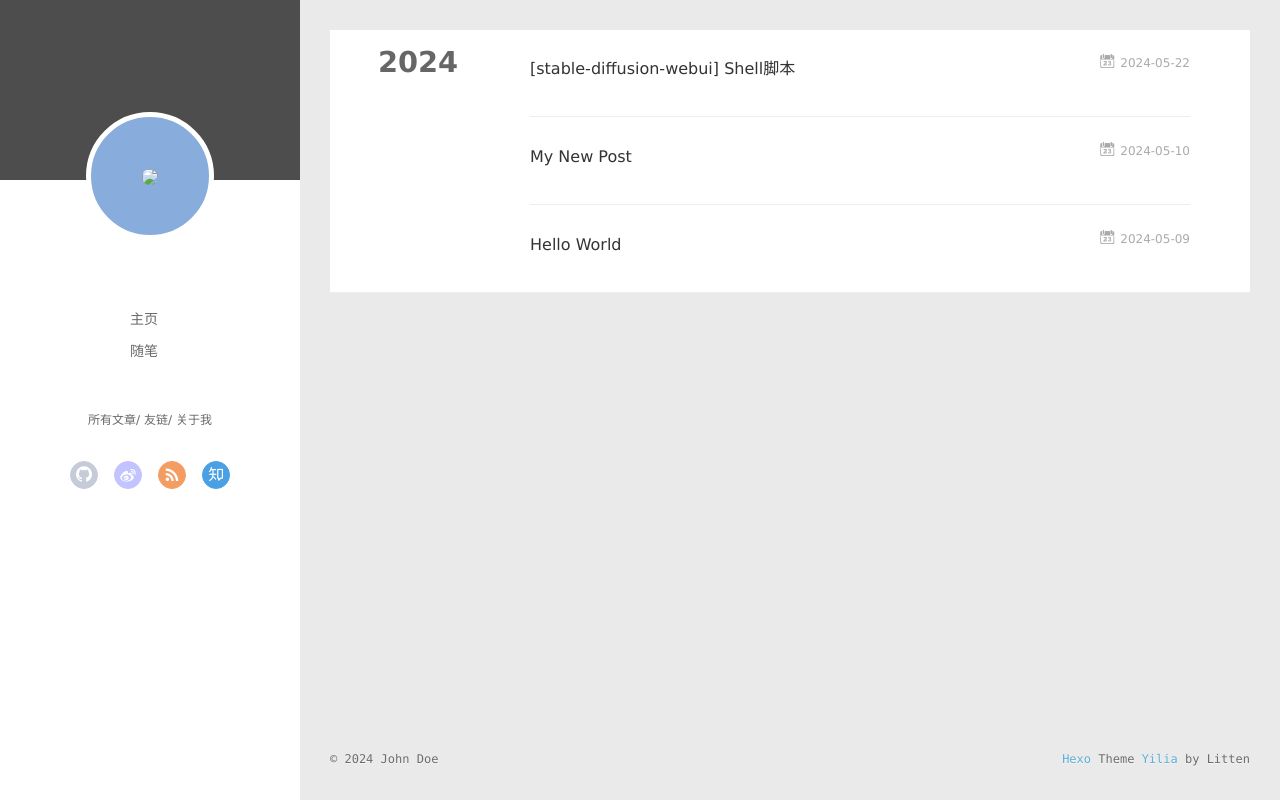
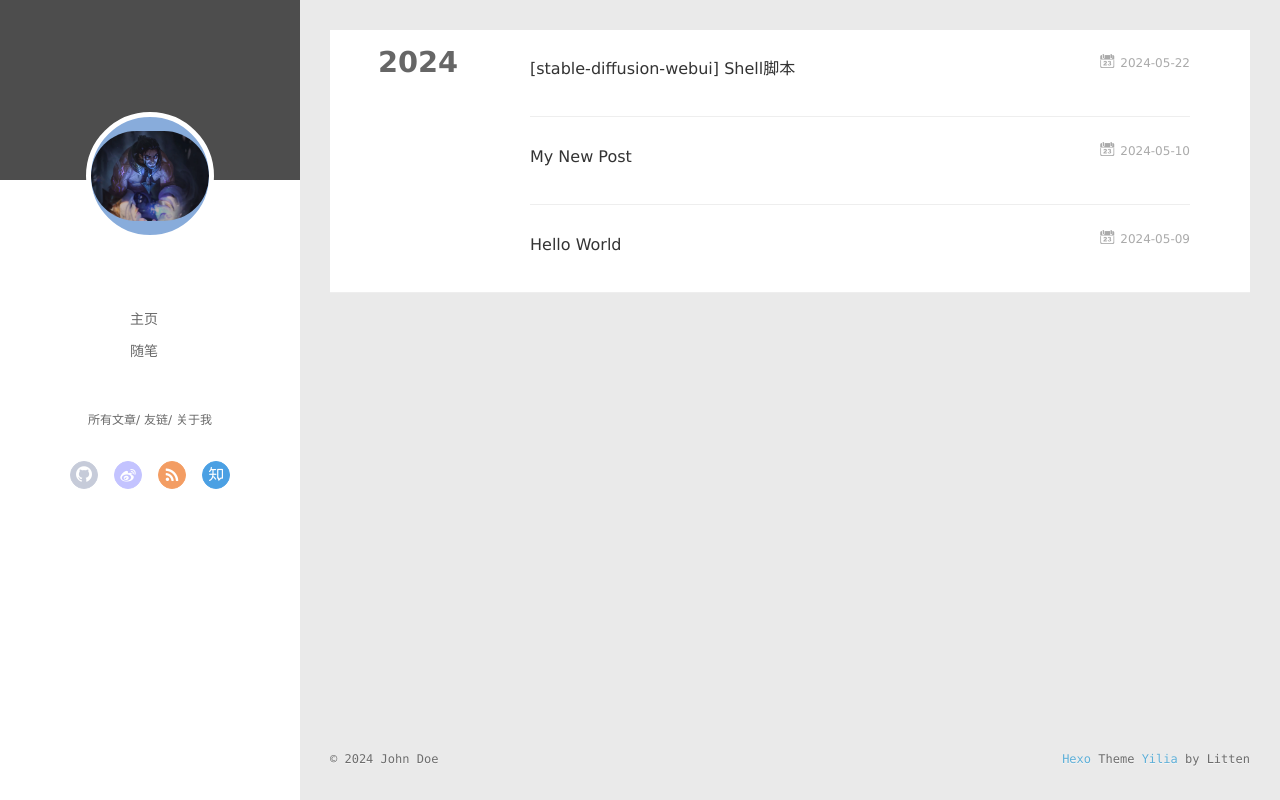
Before and after one commit to FunnyDragonK/funnydragon.github.io, a plain HTML site: page archives/index.html in a window 1280 px wide. Drawn offline with Linux system fonts and the light colour scheme; files that its build step writes are made by us from their sources.

Commit message:
Site updated: 2024-05-27 09:23:25

```diff
--- a/archives/index.html
+++ b/archives/index.html
@@ -43,7 +43,7 @@
 <div class="intrude-less">
 	<header id="header" class="inner">
 		<a href="/" class="profilepic">
-			<img src="img/Sylas.png" class="js-avatar">
+			<img src="/assets/Sylas.png" class="js-avatar">
 		</a>
 		<hgroup>
 		  <h1 class="header-author"><a href="/"></a></h1>
@@ -101,7 +101,7 @@
 	<div class="intrude-less">
 		<header id="header" class="inner">
 			<div class="profilepic">
-				<img src="img/Sylas.png" class="js-avatar">
+				<img src="/assets/Sylas.png" class="js-avatar">
 			</div>
 			<hgroup>
 			  <h1 class="header-author js-header-author"></h1>
```
Also changed, not shown: 2024/05/09/hello-world/index.html (+2 -2 lines), 2024/05/10/My-New-Post/index.html (+2 -2 lines), 2024/05/22/stable-diffusion-webui-Shell脚本/index.html (+2 -2 lines), archives/2024/05/index.html (+2 -2 lines), archives/2024/index.html (+2 -2 lines), index.html (+2 -2 lines), assets/Sylas.png (added).
